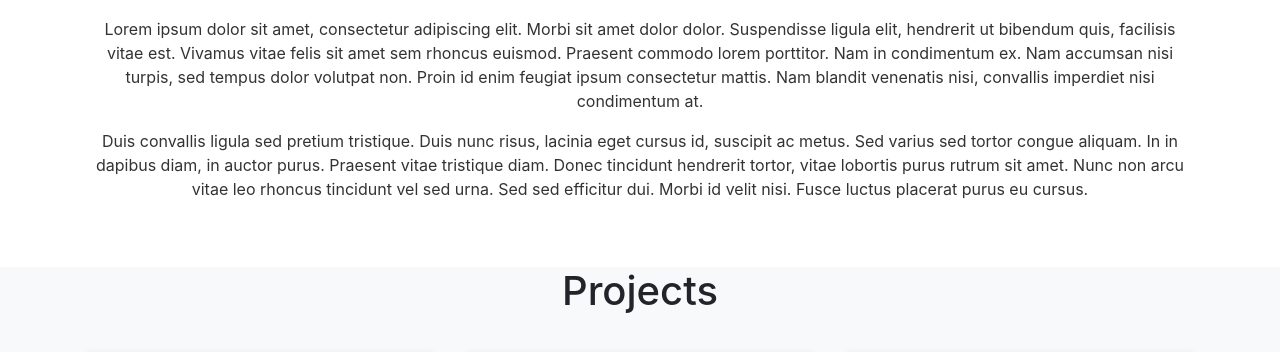
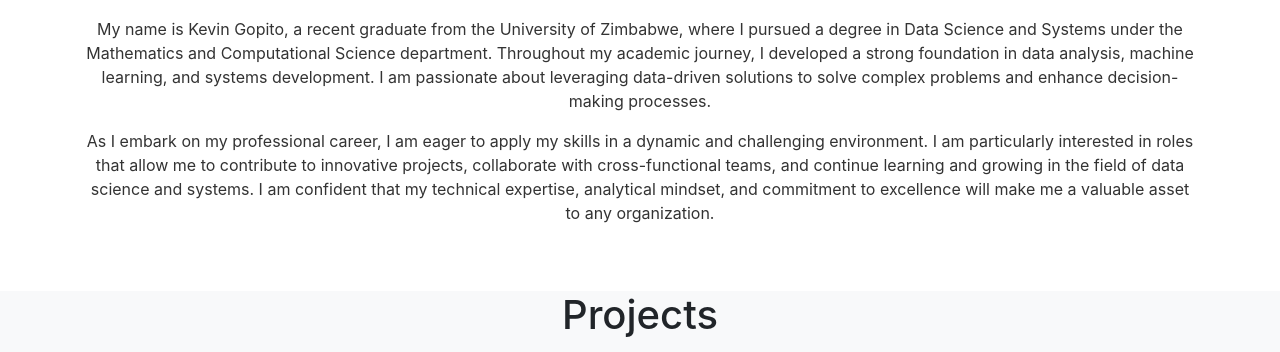
Before and after one commit to DSevin/My_Portfolio, a plain HTML site: page index.html in a window 1280 px wide. Shown: the part 377-729 px from the top of the page. Drawn offline with nearby package versions, Linux system fonts and the light colour scheme; grey boxes are pictures that could not be loaded.

Commit message:
Update 'About' index.html

```diff
--- a/index.html
+++ b/index.html
@@ -151,8 +151,9 @@
   <div class="container">
     <h2>About</h2>
     <img src="images/about/1.jpg" alt="About Me">
-    <p>Lorem ipsum dolor sit amet, consectetur adipiscing elit. Morbi sit amet dolor dolor. Suspendisse ligula elit, hendrerit ut bibendum quis, facilisis vitae est. Vivamus vitae felis sit amet sem rhoncus euismod. Praesent commodo lorem porttitor. Nam in condimentum ex. Nam accumsan nisi turpis, sed tempus dolor volutpat non. Proin id enim feugiat ipsum consectetur mattis. Nam blandit venenatis nisi, convallis imperdiet nisi condimentum at.</p>
-    <p>Duis convallis ligula sed pretium tristique. Duis nunc risus, lacinia eget cursus id, suscipit ac metus. Sed varius sed tortor congue aliquam. In in dapibus diam, in auctor purus. Praesent vitae tristique diam. Donec tincidunt hendrerit tortor, vitae lobortis purus rutrum sit amet. Nunc non arcu vitae leo rhoncus tincidunt vel sed urna. Sed sed efficitur dui. Morbi id velit nisi. Fusce luctus placerat purus eu cursus.</p>
+    <p>My name is Kevin Gopito, a recent graduate from the University of Zimbabwe, where I pursued a degree in Data Science and Systems under the Mathematics and Computational Science department. Throughout my academic journey, I developed a strong foundation in data analysis, machine learning, and systems development. I am passionate about leveraging data-driven solutions to solve complex problems and enhance decision-making processes.</p>
+<p>As I embark on my professional career, I am eager to apply my skills in a dynamic and challenging environment. I am particularly interested in roles that allow me to contribute to innovative projects, collaborate with cross-functional teams, and continue learning and growing in the field of data science and systems. I am confident that my technical expertise, analytical mindset, and commitment to excellence will make me a valuable asset to any organization.</p>
+
   </div>
 </section>
 
```
